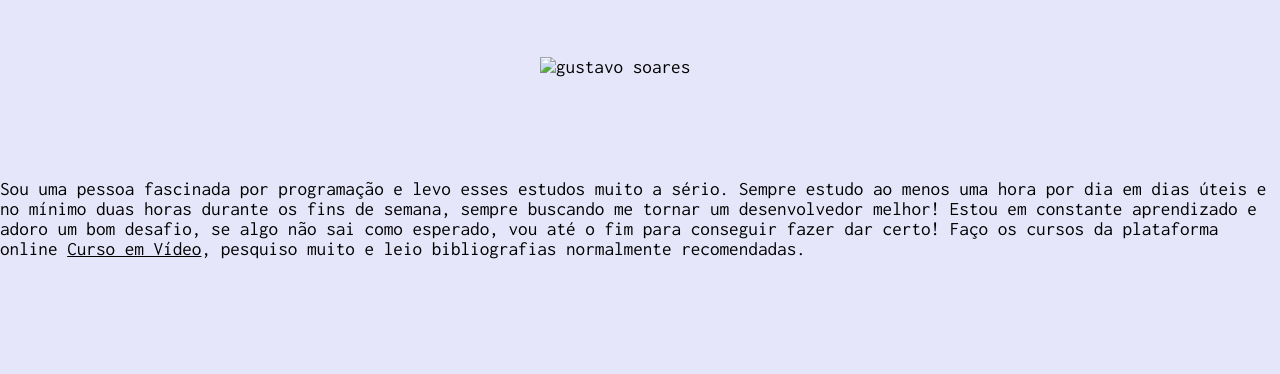
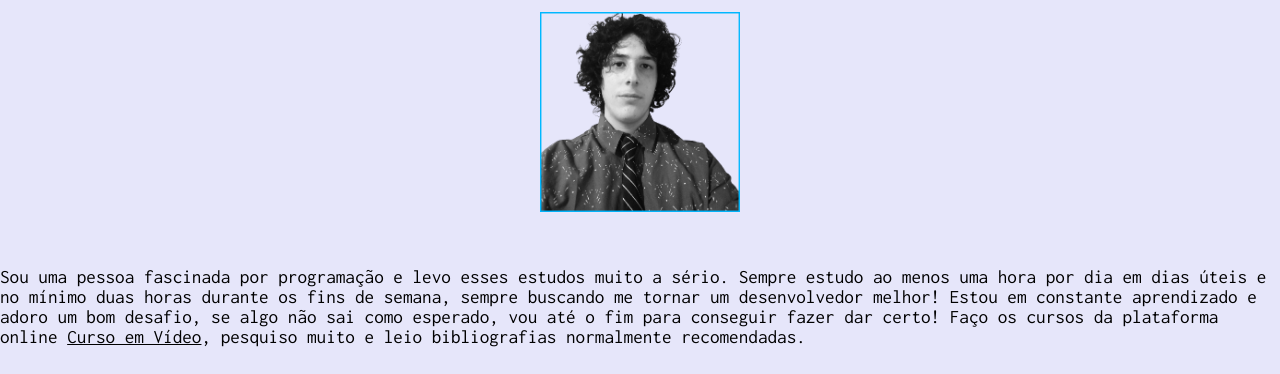
Before and after one commit to Gustavo-Soares-Dev/Gustavo-Soares-Dev.github.io, a plain HTML site: page index.html in a window 1280 px wide. Shown: the part 786-1160 px from the top of the page. Drawn offline with Linux system fonts and the light colour scheme.

Commit message:
Update index.html

```diff
--- a/index.html
+++ b/index.html
@@ -24,7 +24,7 @@
 
     <section id="sobre">
         <h2>Sobre</h2>
-        <img src="gustavo_soares.png" alt="gustavo soares">
+        <img src="gustavo.png" alt="gustavo soares">
         <p>Sou uma pessoa fascinada por programação e levo esses estudos muito a sério. Sempre estudo ao menos uma hora por dia em dias úteis e no mínimo duas horas durante os fins de semana, sempre buscando me tornar um desenvolvedor melhor! Estou em constante aprendizado e adoro um bom desafio, se algo não sai como esperado, vou até o fim para conseguir fazer dar certo! Faço os cursos da plataforma online <a target="_blank" href="https://www.cursoemvideo.com">Curso em Vídeo</a>, pesquiso muito e leio bibliografias normalmente recomendadas.</p>
         <br>
         <p>Nasci em <date>11/12/2005</date> e tive meu primeiro contato com programação aos 14 anos, quando por algum tempo tentei aprender Java. Infelizmente, sempre que tentava escrever algum código, o computador ficava lento, então tive que parar. Agora, com um computador melhor à minha disposição voltei à programação, mas não em Java, e sim JavaScript, HTML e CSS!</p>
```
